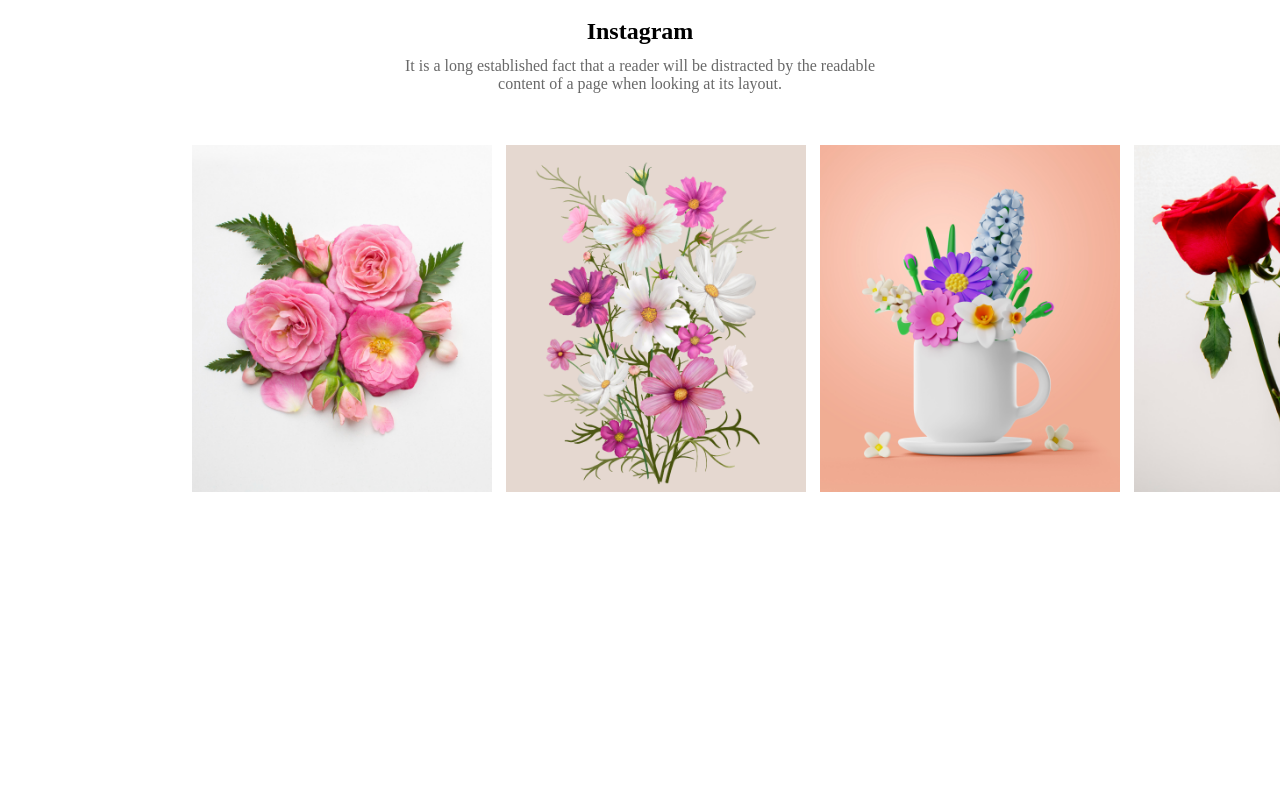
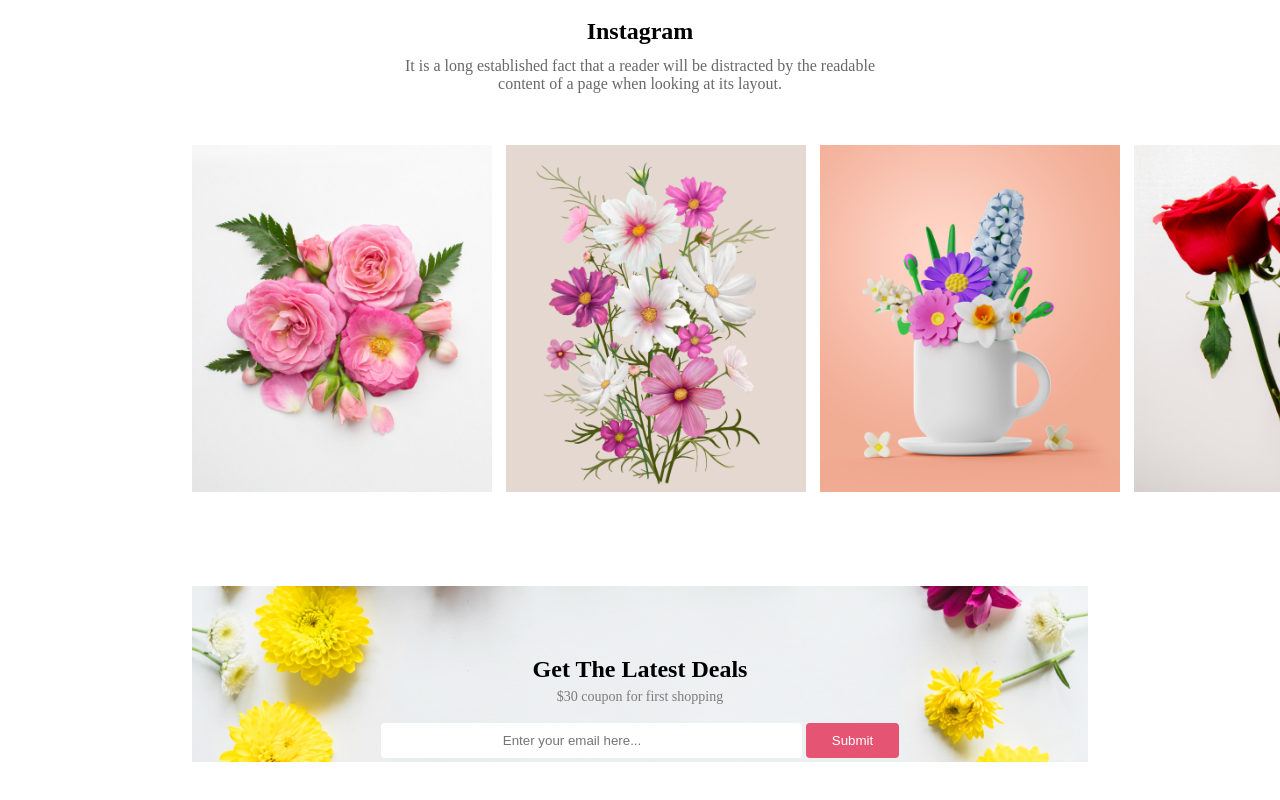
Before and after one commit to SafayetAhme/new-assignment, a plain HTML site: page index.html in a window 1280 px wide. Shown: the part 2012-2812 px from the top of the page. Before the commit the page ends 2598 px from the top, so only its background shows below. Drawn offline with Linux system fonts and the light colour scheme.

Commit message:
cover-picter

```diff
--- a/index.html
+++ b/index.html
@@ -100,8 +100,17 @@
     </div>
 </section>
 
-
-
+<!------Email submit section------>
+<section class="cover-picter">
+    <div class="text-ariya">
+        <h2>Get The Latest Deals</h2>
+        <p>$30 coupon for first shopping</p>
+        <div class="email">
+            <input type="text" placeholder="Enter your email here...">
+            <button class="submit">Submit</button>
+        </div>
+    </div>
+</section>
 
 
 </body>
--- a/style.css
+++ b/style.css
@@ -117,7 +117,7 @@
 }
 /*----------Offer section----------*/
 .Offer-section {
-    width: 100%;
+    width: 91.30%;
     height: 35%;
     background-color: rgba(216, 169, 169, 0.212);
     padding: 60px;
@@ -157,6 +157,8 @@
     border-radius: 6px;
     color: white;
 }
+
+/*----------Instagram section----------*/
 .cal-1 {
     text-align: center;
 }
@@ -178,3 +180,43 @@
     gap: 14px;
     padding-bottom: 90px;
 }
+
+/*----------Email submit section----------*/
+.cover-picter {
+    height: 22vh;
+    width: 70%;
+    margin: auto;
+    background-image: url(img/Rectangle\ 9.png);
+    background-position: center;
+    background-size: cover;
+    margin-bottom: 90px;
+}
+.cover-picter .text-ariya {
+    text-align: center;
+    position: relative;
+    top: 40%;
+    bottom: 40%;
+}
+.text-ariya h2{
+    padding-bottom: 6px;
+}
+.text-ariya p{
+    padding-bottom: 18px;
+    font-size: 14px;
+    color: rgb(124, 124, 124);
+}
+.email [type="text"] {
+    padding: 10px 122px;
+    border: none;
+    border-radius: 4px;
+}
+.email .placeholder{
+    text-align: right;
+}
+.email .submit {
+    padding: 10px 26px;
+    background-color: #E55473;
+    color: white;
+    border: none;
+    border-radius: 4px;
+}
```
Also changed, not shown: img/Rectangle 9.png (added).
